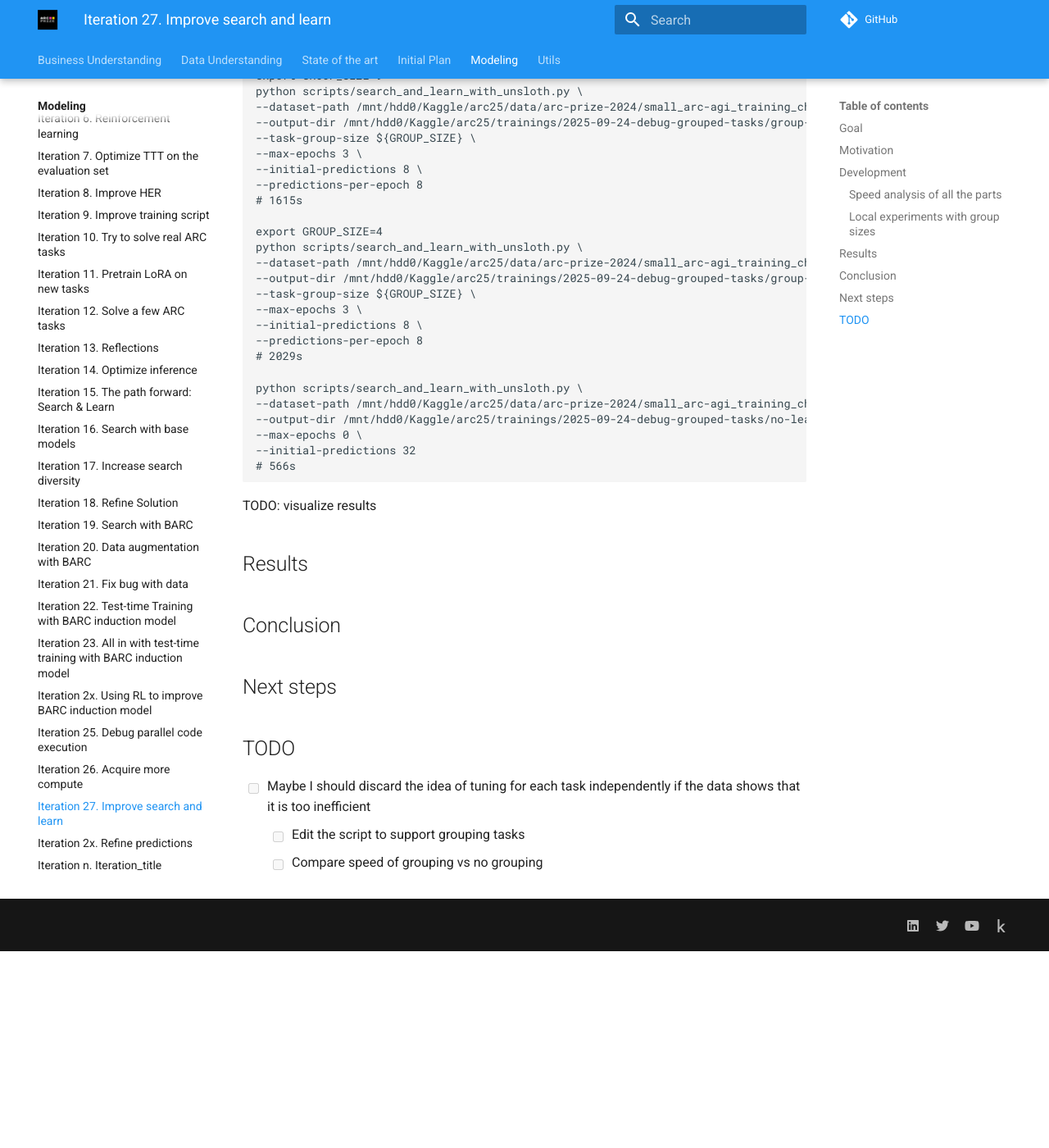
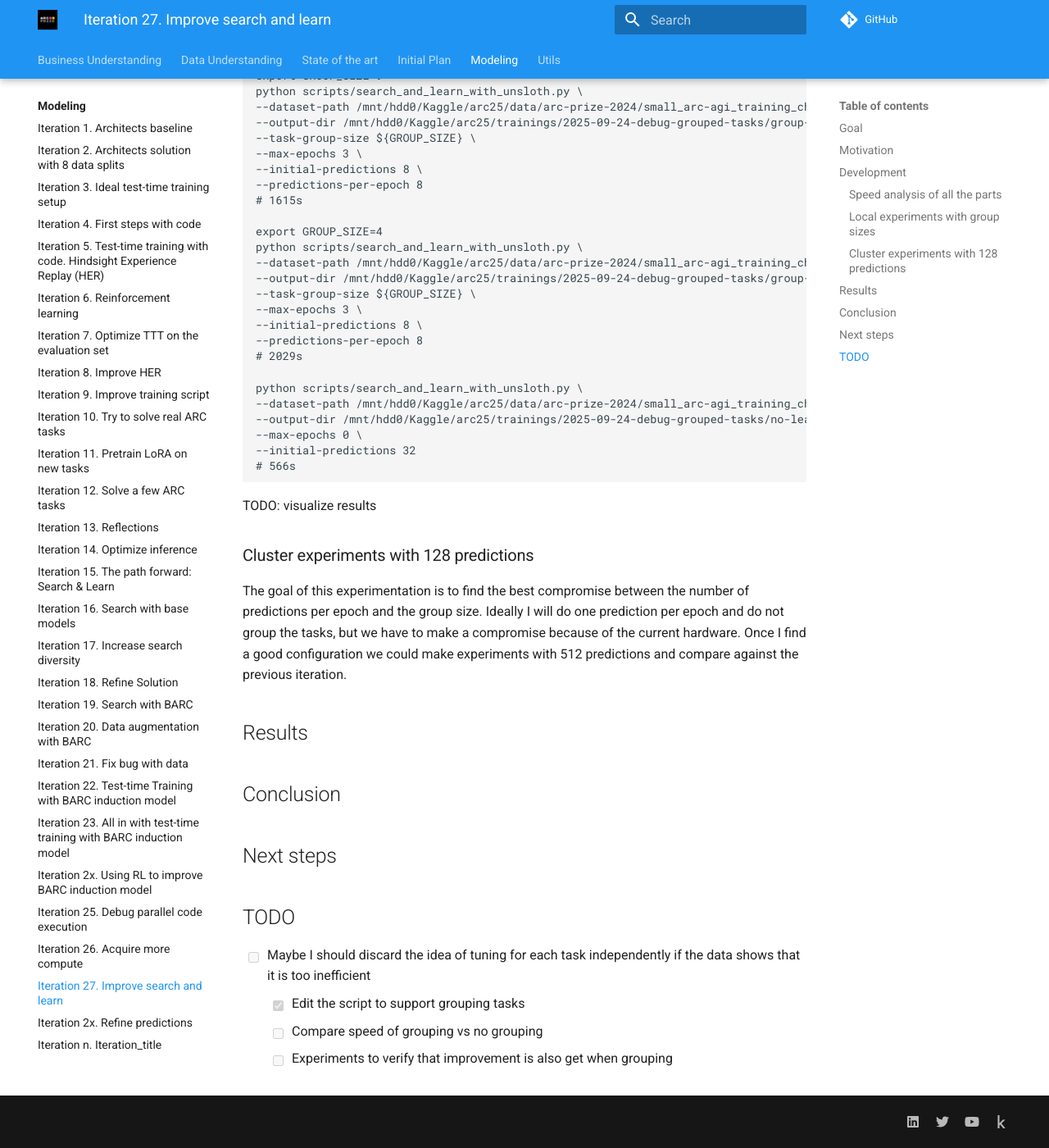
Before and after one commit to ironbar/arc25, an MkDocs documentation site: the page built from docs/modeling/Iteration_27_improve_search_and_learn.md, in a window 1280 px wide and 1400 px high, scrolled down 1475 px. Shown: the whole window at 82% size. Built offline with MkDocs 1.6.1 and Material for MkDocs 9.7.7, drawn with Linux system fonts in a browser that asks for light colours; comment, search, counter and statistics services are not loaded; before the commit the page ends 2635 px from its top, so only the background shows below that.

Commit message:
updated documentation

```diff
--- a/docs/modeling/Iteration_27_improve_search_and_learn.md
+++ b/docs/modeling/Iteration_27_improve_search_and_learn.md
@@ -99,6 +99,13 @@ python scripts/search_and_learn_with_unsloth.py \
 
 TODO: visualize results
 
+### Cluster experiments with 128 predictions
+
+The goal of this experimentation is to find the best compromise between the number of predictions per
+epoch and the group size. Ideally I will do one prediction per epoch and do not group the tasks, but
+we have to make a compromise because of the current hardware. Once I find a good configuration we
+could make experiments with 512 predictions and compare against the previous iteration.
+
 ## Results
 
 ## Conclusion
@@ -108,5 +115,6 @@ TODO: visualize results
 ## TODO
 
 - [ ] Maybe I should discard the idea of tuning for each task independently if the data shows that it is too inefficient
-  - [ ] Edit the script to support grouping tasks
+  - [x] Edit the script to support grouping tasks
   - [ ] Compare speed of grouping vs no grouping
+  - [ ] Experiments to verify that improvement is also get when grouping
```
